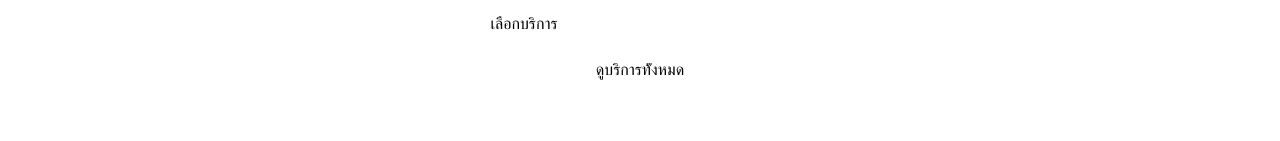
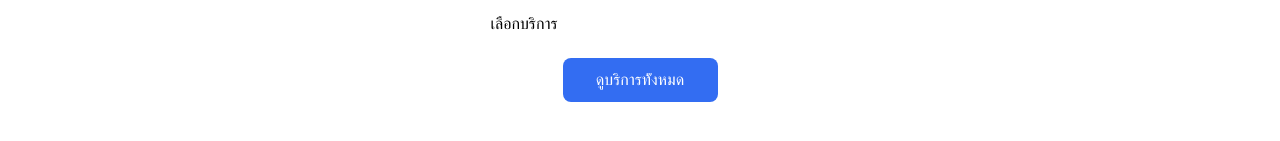
Before and after one commit to spkorn/home-service, a React (Create React App) app in the folder client/: page / in a window 1280 px wide. Shown: the part 541-682 px from the top of the page. Built offline with nearby package versions, Linux system fonts and the light colour scheme.

Commit message:
edit button

```diff
--- a/client/src/App.css
+++ b/client/src/App.css
@@ -40,3 +40,21 @@ h5 {
   font-size: 16px;
   line-height: 150%;
 }
+
+/* Button Primary */
+
+.btn-primary {
+  @apply font-medium text-base py-2.5 px-6 rounded-lg bg-blue600 text-white;
+}
+
+.btn-primary:hover {
+  @apply bg-blue500;
+}
+
+.btn-primary:active {
+  @apply bg-blue800;
+}
+.btn-primary:disabled,
+btn-primary[disabled] {
+  @apply bg-grey300 text-grey100;
+}
--- a/client/src/components/popular-service.js
+++ b/client/src/components/popular-service.js
@@ -85,8 +85,10 @@ function PopularService() {
           </div>
         </div>
       </div>
-
-        <button className="btn-primary"><div className="items-center w-screen">ดูบริการท้ังหมด</div></button>
+<div className="flex justify-center w-screen">
+          <button className="btn-primary" css={css`width: 155px;
+height: 44px;`}>ดูบริการท้ังหมด</button>
+          </div>
     </div>
   );
 }
```
